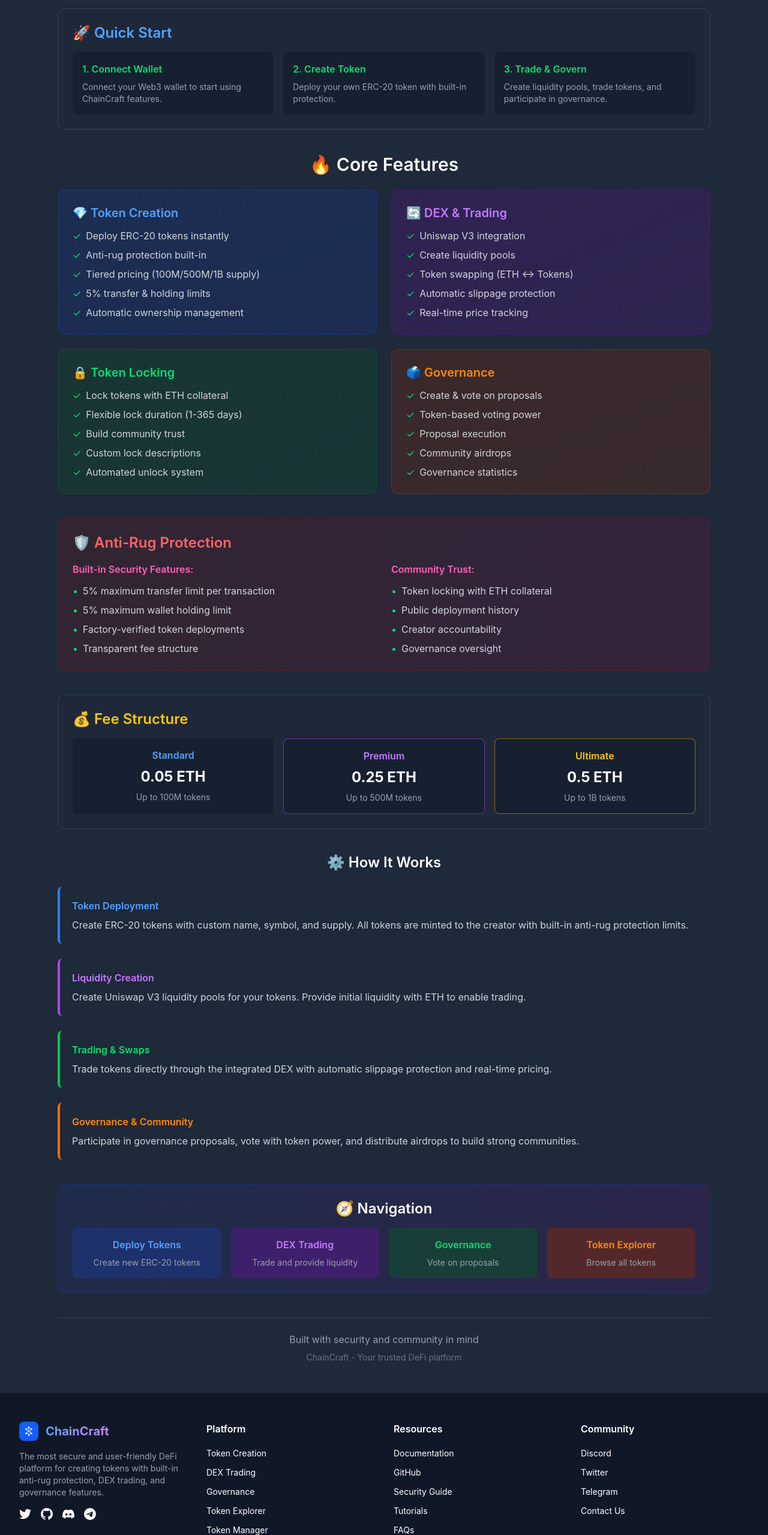
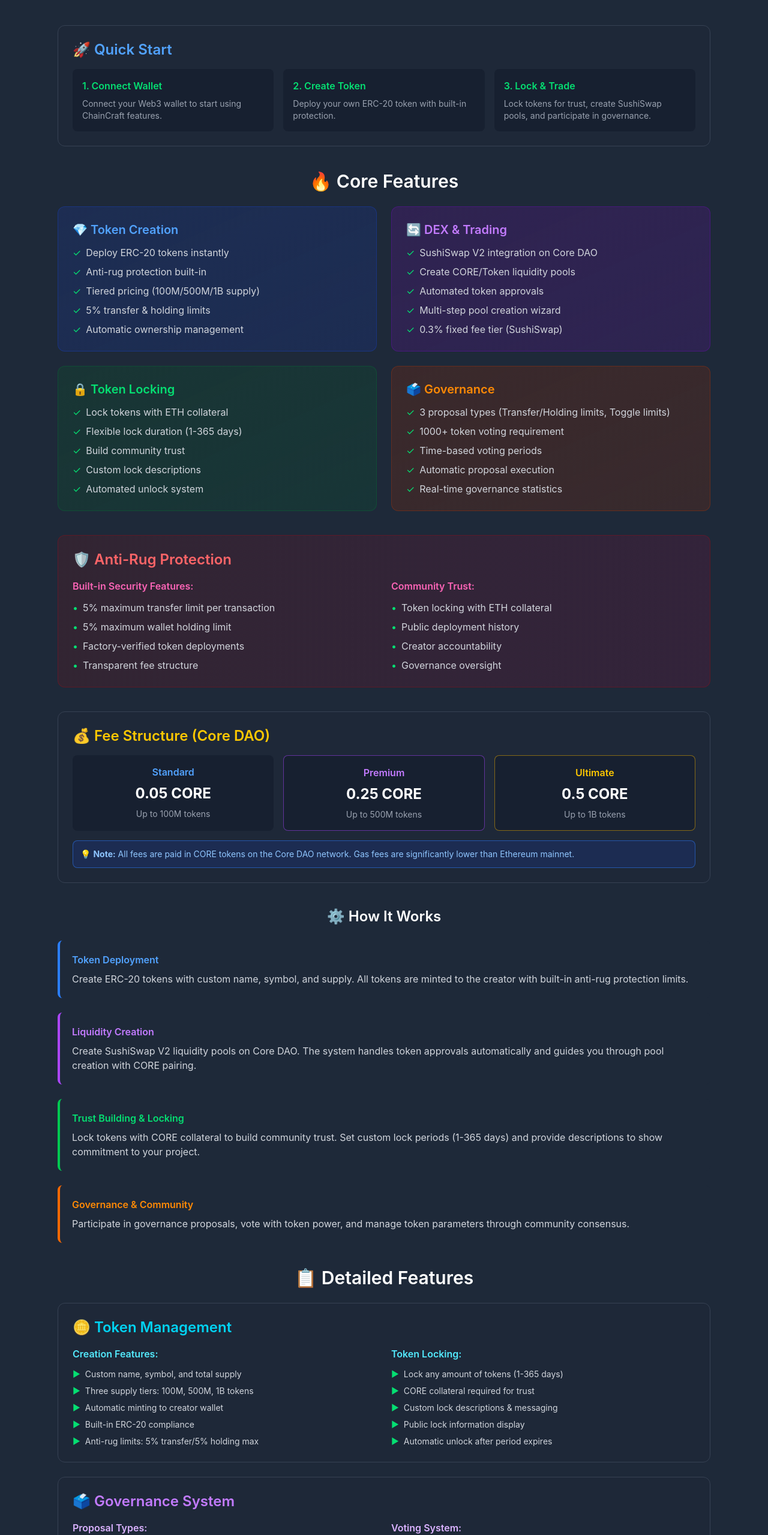
Before and after one commit to t9fiction/core-hackathon, a Next.js app: page /docs in a window 1280 px wide. Shown: the part 227-2786 px from the top of the page at 60% size. Built offline with nearby package versions, Linux system fonts and the light colour scheme; what wagmi would draw is missing.

Commit message:
Working fully functional

```diff
--- a/src/pages/docs/index.tsx
+++ b/src/pages/docs/index.tsx
@@ -6,7 +6,7 @@
       {/* Header */}
       <section className='text-center'>
         <h1 className='text-4xl font-bold mb-4 bg-gradient-to-r from-blue-400 to-purple-500 bg-clip-text text-transparent'>ChainCraft Documentation</h1>
-        <p className='text-lg text-gray-300 max-w-3xl mx-auto'>Your complete DeFi platform for token creation, trading, and governance. Build, trade, and govern tokens with anti-rug protection and advanced features.</p>
+        <p className='text-lg text-gray-300 max-w-3xl mx-auto'>Your complete DeFi platform for token creation, trading, and governance on Core DAO. Build, trade, and govern tokens with anti-rug protection, liquidity management, and trust-building features.</p>
       </section>
 
       {/* Quick Start */}
@@ -22,8 +22,8 @@
             <p className='text-sm text-gray-400'>Deploy your own ERC-20 token with built-in protection.</p>
           </div>
           <div className='bg-gray-900/50 p-4 rounded-lg'>
-            <h3 className='font-semibold text-green-400 mb-2'>3. Trade & Govern</h3>
-            <p className='text-sm text-gray-400'>Create liquidity pools, trade tokens, and participate in governance.</p>
+            <h3 className='font-semibold text-green-400 mb-2'>3. Lock & Trade</h3>
+            <p className='text-sm text-gray-400'>Lock tokens for trust, create SushiSwap pools, and participate in governance.</p>
           </div>
         </div>
       </section>
@@ -49,11 +49,11 @@
           <div className='bg-gradient-to-br from-purple-900/30 to-purple-800/20 p-6 rounded-xl border border-purple-700/30'>
             <h3 className='text-xl font-semibold mb-3 text-purple-400'>🔄 DEX & Trading</h3>
             <ul className='space-y-2 text-gray-300'>
-              <li className='flex items-center'><span className='text-green-400 mr-2'>✓</span>Uniswap V3 integration</li>
-              <li className='flex items-center'><span className='text-green-400 mr-2'>✓</span>Create liquidity pools</li>
-              <li className='flex items-center'><span className='text-green-400 mr-2'>✓</span>Token swapping (ETH ↔ Tokens)</li>
-              <li className='flex items-center'><span className='text-green-400 mr-2'>✓</span>Automatic slippage protection</li>
-              <li className='flex items-center'><span className='text-green-400 mr-2'>✓</span>Real-time price tracking</li>
+              <li className='flex items-center'><span className='text-green-400 mr-2'>✓</span>SushiSwap V2 integration on Core DAO</li>
+              <li className='flex items-center'><span className='text-green-400 mr-2'>✓</span>Create CORE/Token liquidity pools</li>
+              <li className='flex items-center'><span className='text-green-400 mr-2'>✓</span>Automated token approvals</li>
+              <li className='flex items-center'><span className='text-green-400 mr-2'>✓</span>Multi-step pool creation wizard</li>
+              <li className='flex items-center'><span className='text-green-400 mr-2'>✓</span>0.3% fixed fee tier (SushiSwap)</li>
             </ul>
           </div>
 
@@ -73,11 +73,11 @@
           <div className='bg-gradient-to-br from-orange-900/30 to-orange-800/20 p-6 rounded-xl border border-orange-700/30'>
             <h3 className='text-xl font-semibold mb-3 text-orange-400'>🗳️ Governance</h3>
             <ul className='space-y-2 text-gray-300'>
-              <li className='flex items-center'><span className='text-green-400 mr-2'>✓</span>Create & vote on proposals</li>
-              <li className='flex items-center'><span className='text-green-400 mr-2'>✓</span>Token-based voting power</li>
-              <li className='flex items-center'><span className='text-green-400 mr-2'>✓</span>Proposal execution</li>
-              <li className='flex items-center'><span className='text-green-400 mr-2'>✓</span>Community airdrops</li>
-              <li className='flex items-center'><span className='text-green-400 mr-2'>✓</span>Governance statistics</li>
+              <li className='flex items-center'><span className='text-green-400 mr-2'>✓</span>3 proposal types (Transfer/Holding limits, Toggle limits)</li>
+              <li className='flex items-center'><span className='text-green-400 mr-2'>✓</span>1000+ token voting requirement</li>
+              <li className='flex items-center'><span className='text-green-400 mr-2'>✓</span>Time-based voting periods</li>
+              <li className='flex items-center'><span className='text-green-400 mr-2'>✓</span>Automatic proposal execution</li>
+              <li className='flex items-center'><span className='text-green-400 mr-2'>✓</span>Real-time governance statistics</li>
             </ul>
           </div>
         </div>
@@ -110,23 +110,28 @@
 
       {/* Fee Structure */}
       <section className='bg-gray-800/50 rounded-xl p-6 border border-gray-700'>
-        <h2 className='text-2xl font-semibold mb-4 text-yellow-400'>💰 Fee Structure</h2>
+        <h2 className='text-2xl font-semibold mb-4 text-yellow-400'>💰 Fee Structure (Core DAO)</h2>
         <div className='grid md:grid-cols-3 gap-4'>
           <div className='bg-gray-900/50 p-4 rounded-lg text-center'>
             <h3 className='font-semibold text-blue-400 mb-2'>Standard</h3>
-            <p className='text-2xl font-bold text-white mb-2'>0.05 ETH</p>
+            <p className='text-2xl font-bold text-white mb-2'>0.05 CORE</p>
             <p className='text-sm text-gray-400'>Up to 100M tokens</p>
           </div>
           <div className='bg-gray-900/50 p-4 rounded-lg text-center border border-purple-500/50'>
             <h3 className='font-semibold text-purple-400 mb-2'>Premium</h3>
-            <p className='text-2xl font-bold text-white mb-2'>0.25 ETH</p>
+            <p className='text-2xl font-bold text-white mb-2'>0.25 CORE</p>
             <p className='text-sm text-gray-400'>Up to 500M tokens</p>
           </div>
           <div className='bg-gray-900/50 p-4 rounded-lg text-center border border-yellow-500/50'>
             <h3 className='font-semibold text-yellow-400 mb-2'>Ultimate</h3>
-            <p className='text-2xl font-bold text-white mb-2'>0.5 ETH</p>
+            <p className='text-2xl font-bold text-white mb-2'>0.5 CORE</p>
             <p className='text-sm text-gray-400'>Up to 1B tokens</p>
           </div>
+        </div>
+        <div className='mt-4 p-3 bg-blue-900/30 border border-blue-500/50 rounded-lg'>
+          <p className='text-blue-300 text-sm'>
+            💡 <strong>Note:</strong> All fees are paid in CORE tokens on the Core DAO network. Gas fees are significantly lower than Ethereum mainnet.
+          </p>
         </div>
       </section>
 
@@ -140,15 +145,101 @@
           </div>
           <div className='bg-gray-800/30 p-5 rounded-lg border-l-4 border-purple-500'>
             <h3 className='font-semibold text-purple-400 mb-2'>Liquidity Creation</h3>
-            <p className='text-gray-300'>Create Uniswap V3 liquidity pools for your tokens. Provide initial liquidity with ETH to enable trading.</p>
+            <p className='text-gray-300'>Create SushiSwap V2 liquidity pools on Core DAO. The system handles token approvals automatically and guides you through pool creation with CORE pairing.</p>
           </div>
           <div className='bg-gray-800/30 p-5 rounded-lg border-l-4 border-green-500'>
-            <h3 className='font-semibold text-green-400 mb-2'>Trading & Swaps</h3>
-            <p className='text-gray-300'>Trade tokens directly through the integrated DEX with automatic slippage protection and real-time pricing.</p>
+            <h3 className='font-semibold text-green-400 mb-2'>Trust Building & Locking</h3>
+            <p className='text-gray-300'>Lock tokens with CORE collateral to build community trust. Set custom lock periods (1-365 days) and provide descriptions to show commitment to your project.</p>
           </div>
           <div className='bg-gray-800/30 p-5 rounded-lg border-l-4 border-orange-500'>
             <h3 className='font-semibold text-orange-400 mb-2'>Governance & Community</h3>
-            <p className='text-gray-300'>Participate in governance proposals, vote with token power, and distribute airdrops to build strong communities.</p>
+            <p className='text-gray-300'>Participate in governance proposals, vote with token power, and manage token parameters through community consensus.</p>
+          </div>
+        </div>
+      </section>
+
+      {/* Detailed Feature Breakdown */}
+      <section>
+        <h2 className='text-3xl font-semibold mb-6 text-center'>📋 Detailed Features</h2>
+        <div className='space-y-6'>
+
+          {/* Token Management */}
+          <div className='bg-gray-800/50 rounded-xl p-6 border border-gray-700'>
+            <h3 className='text-2xl font-semibold mb-4 text-cyan-400'>🪙 Token Management</h3>
+            <div className='grid md:grid-cols-2 gap-6'>
+              <div>
+                <h4 className='font-semibold text-cyan-300 mb-3'>Creation Features:</h4>
+                <ul className='space-y-2 text-gray-300 text-sm'>
+                  <li className='flex items-center'><span className='text-green-400 mr-2'>▶</span>Custom name, symbol, and total supply</li>
+                  <li className='flex items-center'><span className='text-green-400 mr-2'>▶</span>Three supply tiers: 100M, 500M, 1B tokens</li>
+                  <li className='flex items-center'><span className='text-green-400 mr-2'>▶</span>Automatic minting to creator wallet</li>
+                  <li className='flex items-center'><span className='text-green-400 mr-2'>▶</span>Built-in ERC-20 compliance</li>
+                  <li className='flex items-center'><span className='text-green-400 mr-2'>▶</span>Anti-rug limits: 5% transfer/5% holding max</li>
+                </ul>
+              </div>
+              <div>
+                <h4 className='font-semibold text-cyan-300 mb-3'>Token Locking:</h4>
+                <ul className='space-y-2 text-gray-300 text-sm'>
+                  <li className='flex items-center'><span className='text-green-400 mr-2'>▶</span>Lock any amount of tokens (1-365 days)</li>
+                  <li className='flex items-center'><span className='text-green-400 mr-2'>▶</span>CORE collateral required for trust</li>
+                  <li className='flex items-center'><span className='text-green-400 mr-2'>▶</span>Custom lock descriptions & messaging</li>
+                  <li className='flex items-center'><span className='text-green-400 mr-2'>▶</span>Public lock information display</li>
+                  <li className='flex items-center'><span className='text-green-400 mr-2'>▶</span>Automatic unlock after period expires</li>
+                </ul>
+              </div>
+            </div>
+          </div>
+
+          {/* Governance System */}
+          <div className='bg-gray-800/50 rounded-xl p-6 border border-gray-700'>
+            <h3 className='text-2xl font-semibold mb-4 text-purple-400'>🗳️ Governance System</h3>
+            <div className='grid md:grid-cols-2 gap-6'>
+              <div>
+                <h4 className='font-semibold text-purple-300 mb-3'>Proposal Types:</h4>
+                <ul className='space-y-2 text-gray-300 text-sm'>
+                  <li className='flex items-center'><span className='text-purple-400 mr-2'>1.</span><strong>Update Max Transfer:</strong> Change transfer limits</li>
+                  <li className='flex items-center'><span className='text-purple-400 mr-2'>2.</span><strong>Update Max Holding:</strong> Modify holding limits</li>
+                  <li className='flex items-center'><span className='text-purple-400 mr-2'>3.</span><strong>Toggle Limits:</strong> Enable/disable restrictions</li>
+                </ul>
+              </div>
+              <div>
+                <h4 className='font-semibold text-purple-300 mb-3'>Voting System:</h4>
+                <ul className='space-y-2 text-gray-300 text-sm'>
+                  <li className='flex items-center'><span className='text-green-400 mr-2'>▶</span>1000+ token minimum to create proposals</li>
+                  <li className='flex items-center'><span className='text-green-400 mr-2'>▶</span>Token-based voting power system</li>
+                  <li className='flex items-center'><span className='text-green-400 mr-2'>▶</span>Time-limited voting periods</li>
+                  <li className='flex items-center'><span className='text-green-400 mr-2'>▶</span>Real-time vote tracking & statistics</li>
+                  <li className='flex items-center'><span className='text-green-400 mr-2'>▶</span>Automatic execution when proposals pass</li>
+                </ul>
+              </div>
+            </div>
+          </div>
+
+          {/* DEX Integration */}
+          <div className='bg-gray-800/50 rounded-xl p-6 border border-gray-700'>
+            <h3 className='text-2xl font-semibold mb-4 text-green-400'>🔄 DEX Integration</h3>
+            <div className='grid md:grid-cols-2 gap-6'>
+              <div>
+                <h4 className='font-semibold text-green-300 mb-3'>Pool Creation:</h4>
+                <ul className='space-y-2 text-gray-300 text-sm'>
+                  <li className='flex items-center'><span className='text-green-400 mr-2'>▶</span>SushiSwap V2 factory integration</li>
+                  <li className='flex items-center'><span className='text-green-400 mr-2'>▶</span>TOKEN/CORE pair creation</li>
+                  <li className='flex items-center'><span className='text-green-400 mr-2'>▶</span>Automated approval workflow</li>
+                  <li className='flex items-center'><span className='text-green-400 mr-2'>▶</span>Step-by-step guided process</li>
+                  <li className='flex items-center'><span className='text-green-400 mr-2'>▶</span>Pool existence verification</li>
+                </ul>
+              </div>
+              <div>
+                <h4 className='font-semibold text-green-300 mb-3'>Liquidity Management:</h4>
+                <ul className='space-y-2 text-gray-300 text-sm'>
+                  <li className='flex items-center'><span className='text-green-400 mr-2'>▶</span>Initial liquidity provision</li>
+                  <li className='flex items-center'><span className='text-green-400 mr-2'>▶</span>Add to existing pools</li>
+                  <li className='flex items-center'><span className='text-green-400 mr-2'>▶</span>Real-time price calculation</li>
+                  <li className='flex items-center'><span className='text-green-400 mr-2'>▶</span>5% slippage protection</li>
+                  <li className='flex items-center'><span className='text-green-400 mr-2'>▶</span>LP token receipt & tracking</li>
+                </ul>
+              </div>
+            </div>
           </div>
         </div>
       </section>
```
